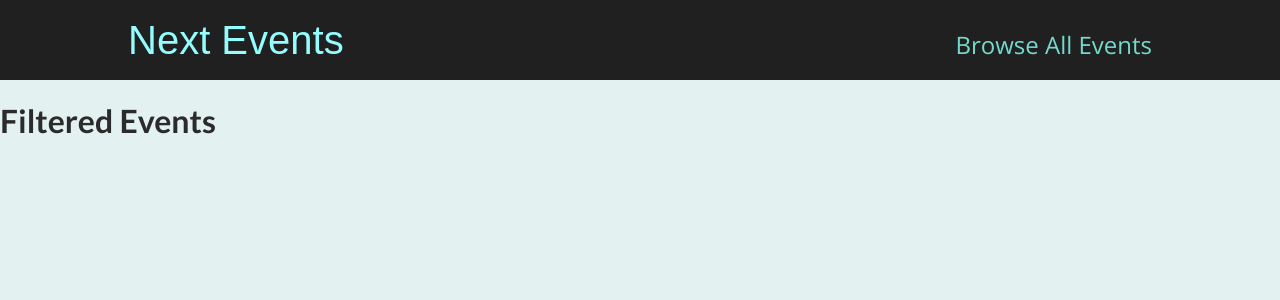
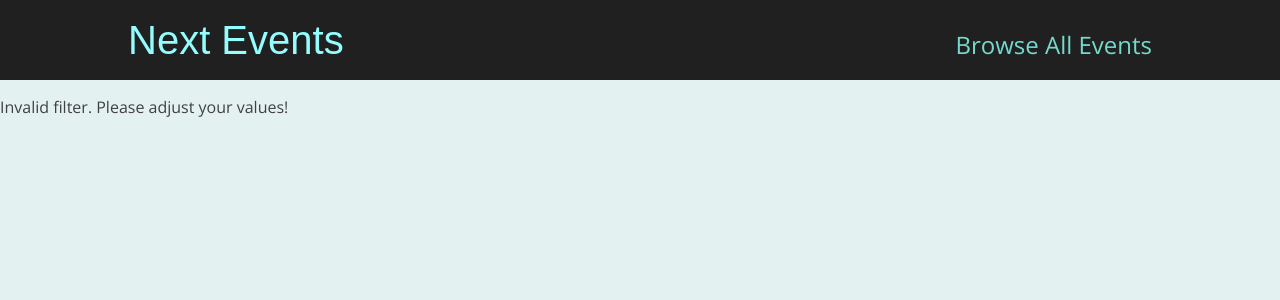
Before and after one commit to Martin-Alvarado-A/nextjs-course, a Next.js app: page /events in a window 1280 px wide. Shown: the top 300 px of the page. Built offline with nearby package versions, Linux system fonts and the light colour scheme.

Commit message:
[#4-85]: Extracting Data on the Catch-All Page

```diff
--- a/pages/events/[...slug].tsx
+++ b/pages/events/[...slug].tsx
@@ -1,4 +1,33 @@
+import { useRouter } from 'next/router';
+import { DateFilter, getFilteredEvents } from '../../dummy-data';
+
 export default function FilteredEventsPage() {
+  const router = useRouter();
+  const filterData = router.query.slug;
+  if (!filterData) {
+    return <p className="center">Loading...</p>;
+  }
+
+  const filteredYear = filterData[0];
+  const filteredMonth = filterData[1];
+
+  const numYear = +filteredYear;
+  const numMonth = +filteredMonth;
+
+  if (isNaN(numYear) || isNaN(numMonth) || numMonth < 1 || numMonth > 12) {
+    return <p>Invalid filter. Please adjust your values!</p>;
+  }
+
+  const filterObj: DateFilter = {
+    year: numYear,
+    month: numMonth,
+  };
+  const filteredEvents = getFilteredEvents(filterObj);
+
+  if (!filteredEvents || filteredEvents.length === 0) {
+    return <p>No events found!</p>;
+  }
+
   return (
     <div>
       <h1>Filtered Events</h1>
```
